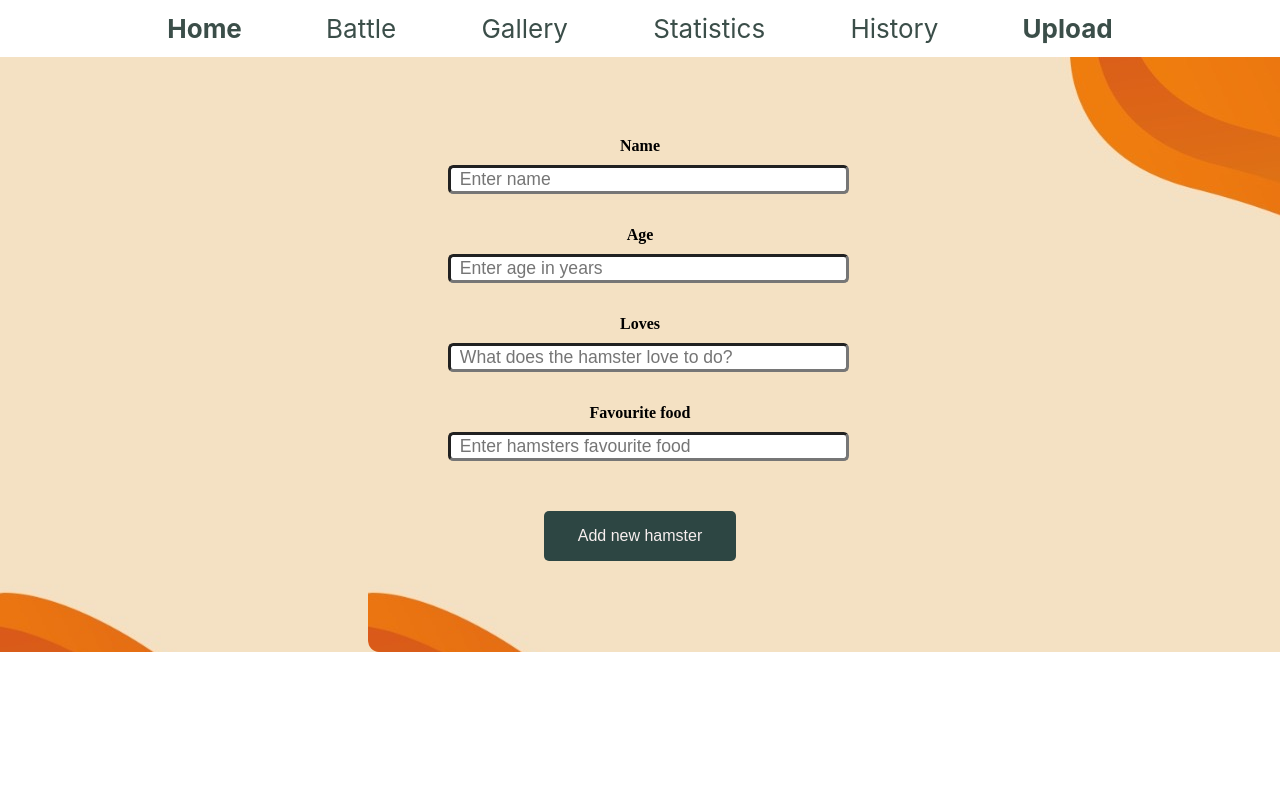
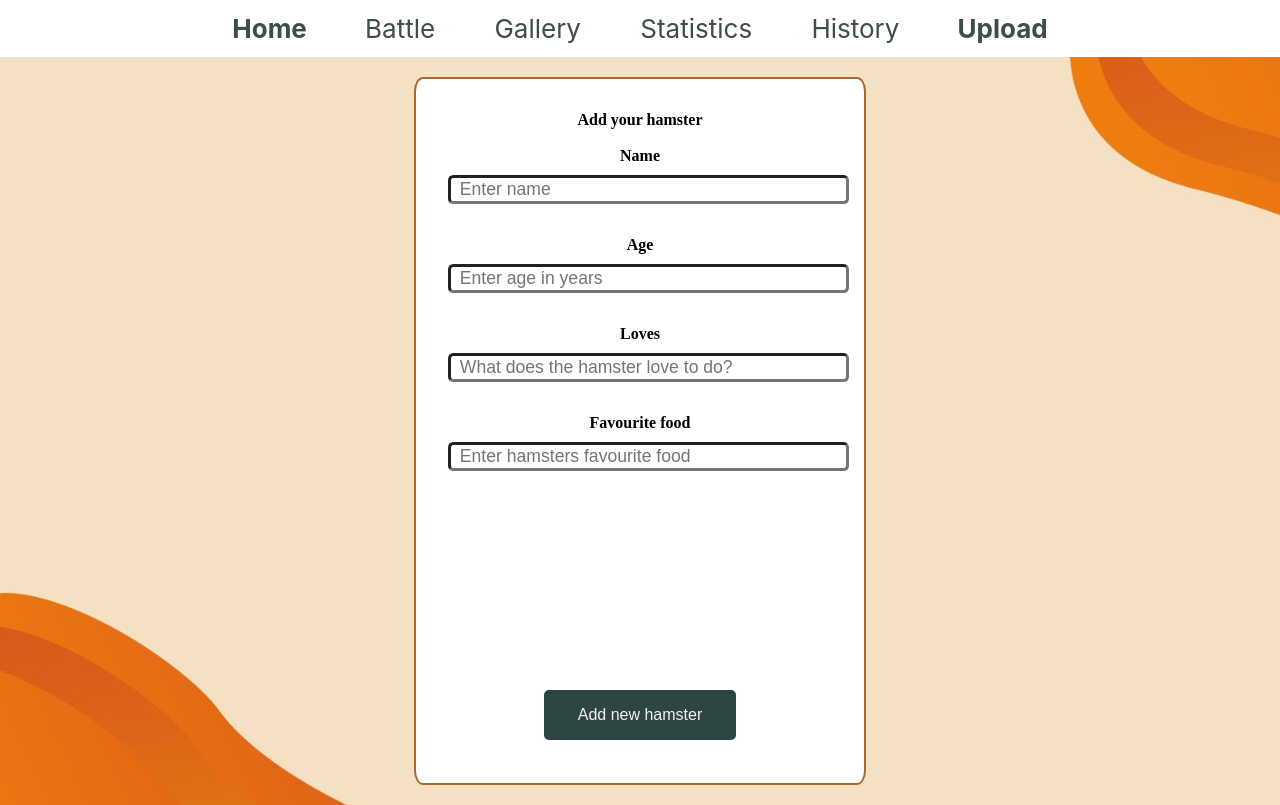
Before and after one commit to jayashreeiths/HamsterWarsfullstack, a React (Create React App) app: page /upload in a window 1280 px wide. Built offline with nearby package versions, Linux system fonts and the light colour scheme; no server answers.

Commit message:
upload and battle css

```diff
--- a/src/components/battle/Battle.css
+++ b/src/components/battle/Battle.css
@@ -1,3 +1,7 @@
+.wrapper {
+    height: 100vh;
+}
+
 .random {
     margin: 5% 10em 9%;
     display: grid;
@@ -35,13 +39,14 @@ span {
     font-size: 1.2em;
 }
 
-.vote {
+
+/*.vote {
     font-family: cursive;
     color: #111111;
     font-weight: 700;
     font-size: 1.2em;
     margin-top: 30px;
-}
+}*/
 
 .buttonwrapper {
     font-family: Georgia, 'Times New Roman', Times, serif;
@@ -54,7 +59,7 @@ span {
     margin-right: 100px;*/
     color: #D62400;
     /*height: 5em;*/
-    width: 12em;
+    width: 7em;
     align-self: center;
     border-radius: 2.5em;
     border: 1px solid rgb(0, 0, 0);
@@ -62,6 +67,25 @@ span {
     background-color: #f07e0e;
 }
 
-Link {
+nav a {
+    padding: 0.2em 1em;
+    color: #3B4E49;
+    transition: background-color 0.3s linear;
     text-decoration: none;
 }
+
+nav a.active {
+    font-weight: bold;
+}
+
+.glove1 {
+    transform: rotate(90deg);
+}
+
+.glove2 {
+    transform: rotate(270deg)
+}
+
+.buttonwrapper p {
+    margin: 0px;
+}
--- a/src/components/battle/Battledata.jsx
+++ b/src/components/battle/Battledata.jsx
@@ -55,7 +55,7 @@ async function postMatch(winnerId, loserId) {
 		<main>
 		<section className="wrapper">
 
-         <p className= "vote">Vote for the cutest hamster</p>
+         <h1 className= "vote">Vote for the cutest hamster</h1>
 		<section className="random">
 
 			 <div onClick={() => hamsterVote(hamster1, hamster2)}>
@@ -71,7 +71,7 @@ async function postMatch(winnerId, loserId) {
 	<p>Losses: {hamster1.defeats}</p>*/}
             </div>
 
-		  <h1>VS</h1>
+		  <h1 className ="vsclass"><span className ="glove1">🥊</span>VS <span className ="glove2">🥊</span></h1>
 		<div onClick={() => hamsterVote(hamster2, hamster1)}>
 		<p><span>{hamster2.name}</span></p>
 		   <img src={`/assets/${hamster2.imgName}`} alt={hamster2.imgName} className="random-image"/>
@@ -94,9 +94,11 @@ async function postMatch(winnerId, loserId) {
 
 		  </section>
 		  <div className="buttonwrapper">
+			  <nav>
 		<Link to='/Battle'>
 			 <p onClick={()=>{fetchData();  setShowPopUp(false)	}} >Next Battle</p>
                 </Link>
+				</nav>
 				</div>
 		  </section>
           </main>
--- a/src/components/battle/Battleresult.css
+++ b/src/components/battle/Battleresult.css
@@ -11,7 +11,7 @@
     align-items: center;
     align-self: center;
     /*border-radius: 175px;*/
-    border: 1px solid rgb(0, 0, 0);
+    border: 3px solid #A8682F;
     outline: none;
     /*background-color: #f07e0e;*/
     line-height: 5px;
--- a/src/components/battle/Battleresult.jsx
+++ b/src/components/battle/Battleresult.jsx
@@ -8,11 +8,11 @@ const BattleResult = ({winner,loser}) => {
 
         <div className="result-box">
 
-                <p className="battleheading" >Winner:{winner.name}</p>
+                <p className="battleheading" ><span>🏆</span>Winner:{winner.name}</p>
                {/*<div className ="battleimage"><img src={`/assets/${winner.imgName}`} alt={winner.imgName} /></div>*/}
                 <p>Games:{winner.games},wins:{winner.wins},Defeats:{winner.defeats}</p>
                  <br/>
-                <p className= "battleheading">loser:{loser.name} </p>
+                <p className= "battleheading"><span>😞</span>loser:{loser.name} </p>
                 {/*<div className ="battleimage"><img src={`/assets/${loser.imgName}`} alt={loser.imgName} /></div> */}
                 <p>Games:{loser.games},wins:{loser.wins},Defeats:{loser.defeats}</p>
 
--- a/src/components/gallery/Upload.css
+++ b/src/components/gallery/Upload.css
@@ -1,15 +1,28 @@
+.formWrapper {
+    display: flex;
+    height: 100vh;
+    width: 100%;
+}
+
 .Form {
     display: flex;
     flex-direction: column;
     width: 30%;
+    height: 80vh;
     font-family: 'Indie Flower', cursive;
     font-size: 1em;
     border-radius: 2%;
+    border: 2px solid #A8682F;
     background-color: white;
     color: black;
-    padding: 5em;
+    padding-top: 0px;
+    padding-bottom: 0px;
+    padding: 2em;
     text-align: center;
     margin: auto;
+    margin-top: 20px;
+    margin-bottom: 20px;
+    background-image: none;
 }
 
 .Form button {
--- a/src/components/gallery/Upload.jsx
+++ b/src/components/gallery/Upload.jsx
@@ -78,10 +78,10 @@ const Upload = () => {
     }
 
     return (
-        <div>
+        <div className = ".formWrapper">
             <main className="Form">
                 <form onSubmit={e => { e.preventDefault(); }}>
-
+					<label>Add your hamster</label><br/><br/>
                     <label>Name</label>
                     <input value={name} type="text" onChange={e => setName(e.target.value)} placeholder="Enter name"   onBlur={() => setNameTouched(true)}
                     className={nameClass}></input>
```
